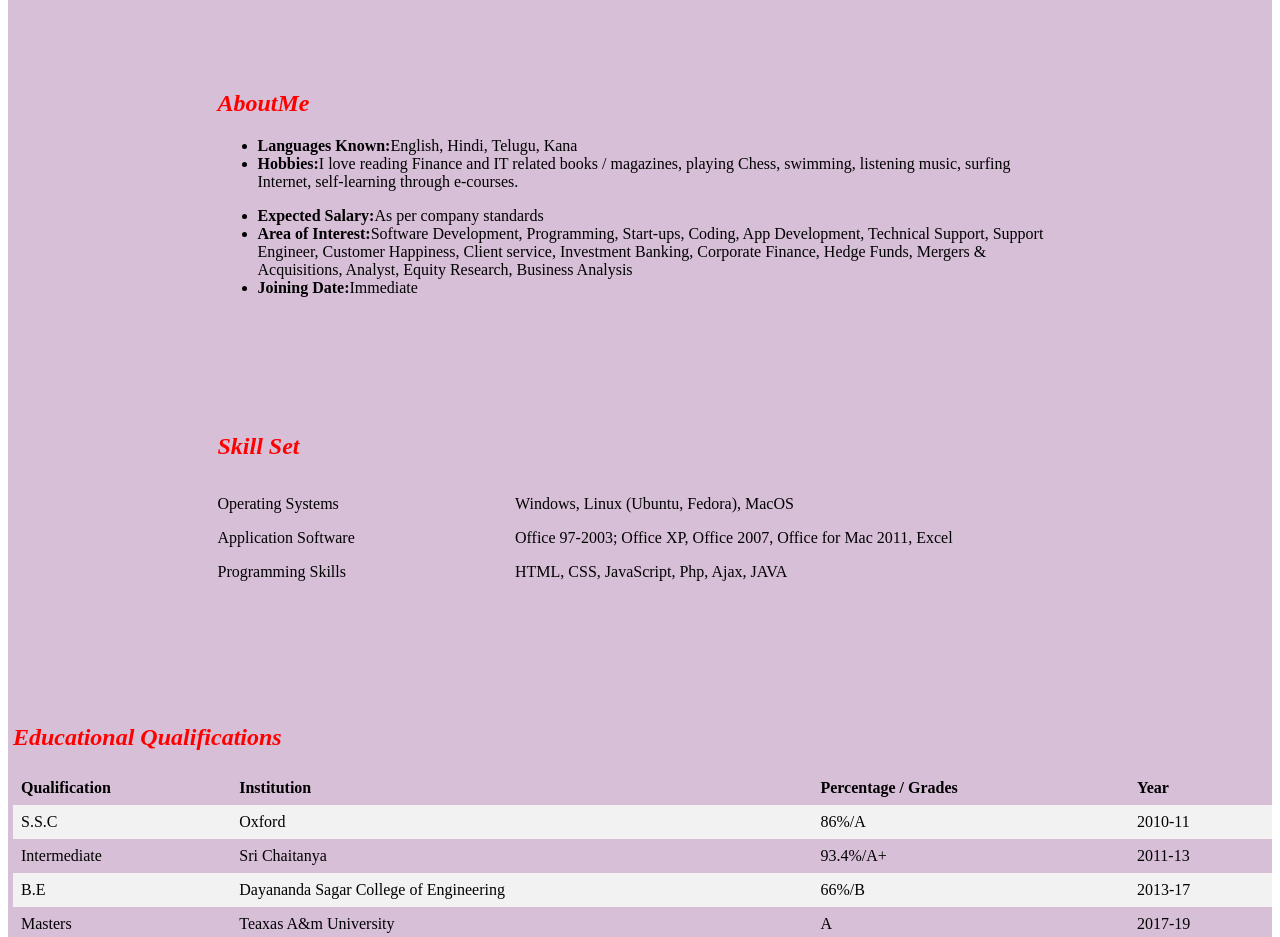
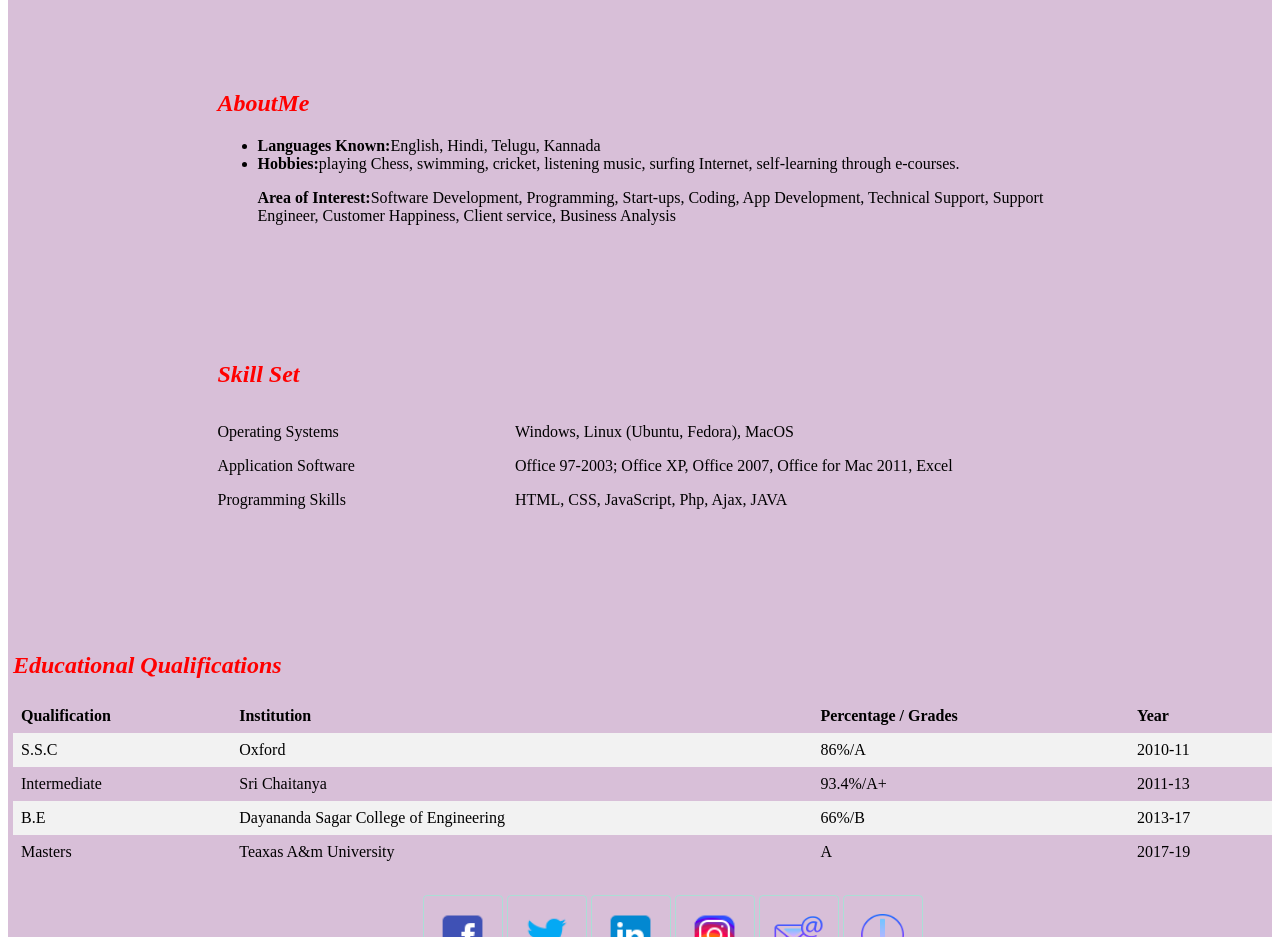
Before and after one commit to harshakallam/harshakallam.github.io, a plain HTML site: page index.html in a window 1280 px wide. Shown: the part 900-1837 px from the top of the page. Drawn offline with Linux system fonts and the light colour scheme.

Commit message:
Update index.html

```diff
--- a/index.html
+++ b/index.html
@@ -69,18 +69,14 @@
                     <p>
                       <ul>
                           <li>
-                          <span id="course-name">Languages Known:</span>English, Hindi, Telugu, Kana</li>
+                          <span id="course-name">Languages Known:</span>English, Hindi, Telugu, Kannada</li>
                           <li>
-                          <span id="course-name">Hobbies:</span>I love reading Finance and IT related books / magazines, playing Chess, swimming, listening music, surfing Internet, self-learning through e-courses.</li> </ul>
+                          <span id="course-name">Hobbies:</span>playing Chess, swimming, cricket, listening music, surfing Internet, self-learning through e-courses.</li> </ul>
                     </p>
                         <p>
                           <ul>
-                              <li>
-                              <span id="course-name">Expected Salary:</span>As per company standards</li>
-                              <li>
-                              <span id="course-name">Area of Interest:</span>Software Development, Programming, Start-ups, Coding, App Development, Technical Support, Support Engineer, Customer Happiness, Client service, Investment Banking, Corporate Finance, Hedge Funds, Mergers & Acquisitions, Analyst, Equity Research, Business Analysis</li>
-                              <li>
-                              <span id="course-name">Joining Date:</span>Immediate</li></ul>
+                              <span id="course-name">Area of Interest:</span>Software Development, Programming, Start-ups, Coding, App Development, Technical Support, Support Engineer, Customer Happiness, Client service, Business Analysis</li>
+                      </ul>
 
 
             </div>
```
